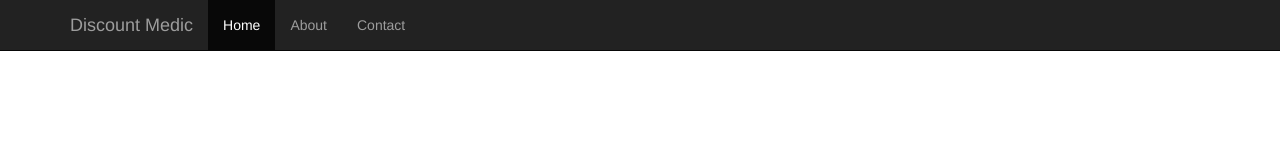
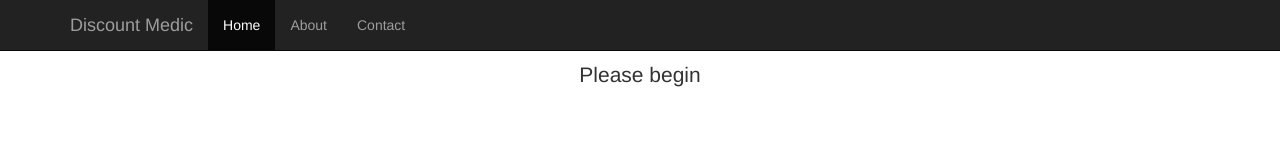
Before and after one commit to discountmedic/discountmedic.github.io, a plain HTML site: page index.html in a window 1280 px wide. Drawn offline with nearby package versions, Linux system fonts and the light colour scheme.

Commit message:
Update index.html

```diff
--- a/index.html
+++ b/index.html
@@ -10,6 +10,8 @@
 
     <!-- Bootstrap -->
     <link href="css/bootstrap.min.css" rel="stylesheet">
+    <link href="css/dmbase.css" rel="stylesheet">
+
 
     <!-- HTML5 shim and Respond.js for IE8 support of HTML5 elements and media queries -->
     <!-- WARNING: Respond.js doesn't work if you view the page via file:// -->
```
